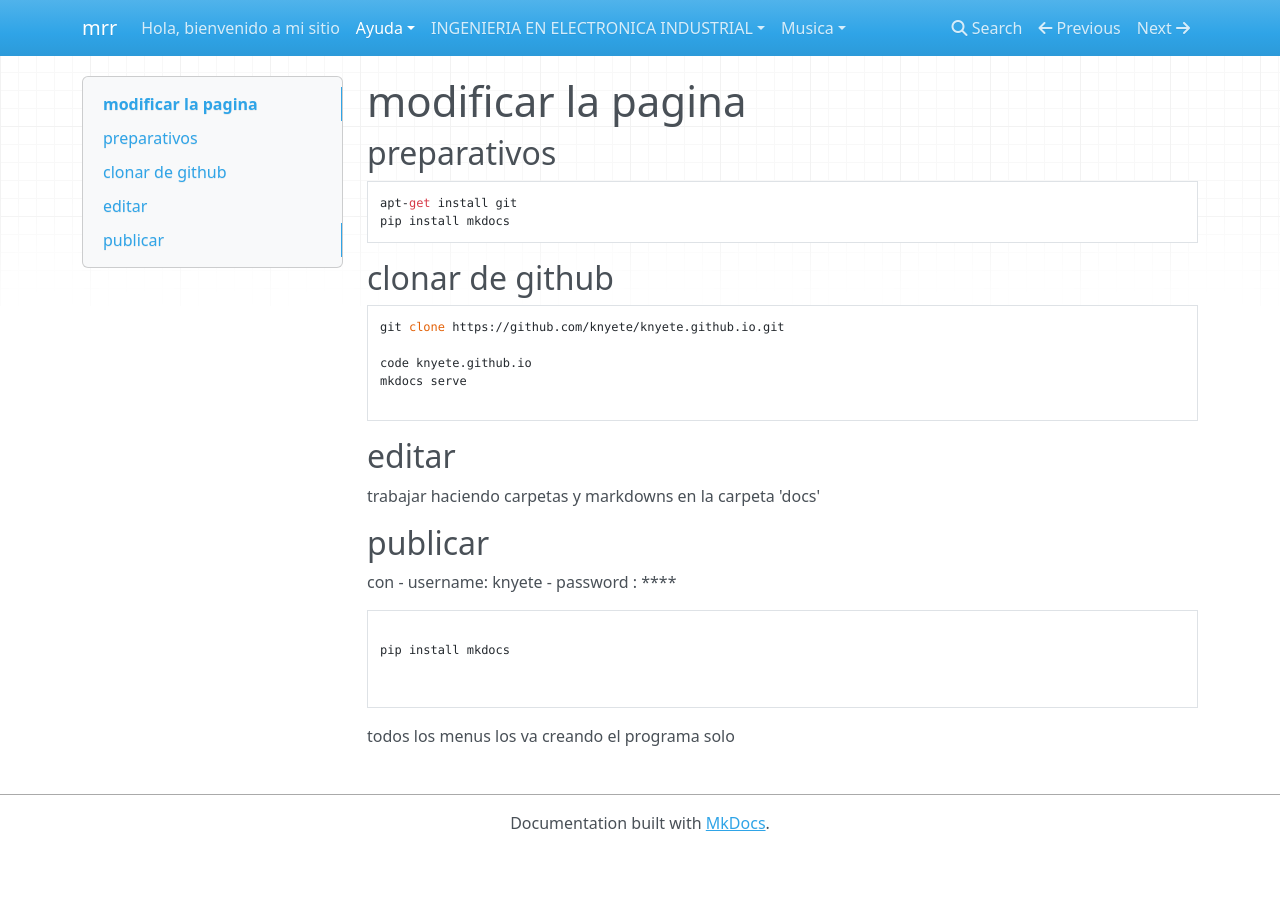
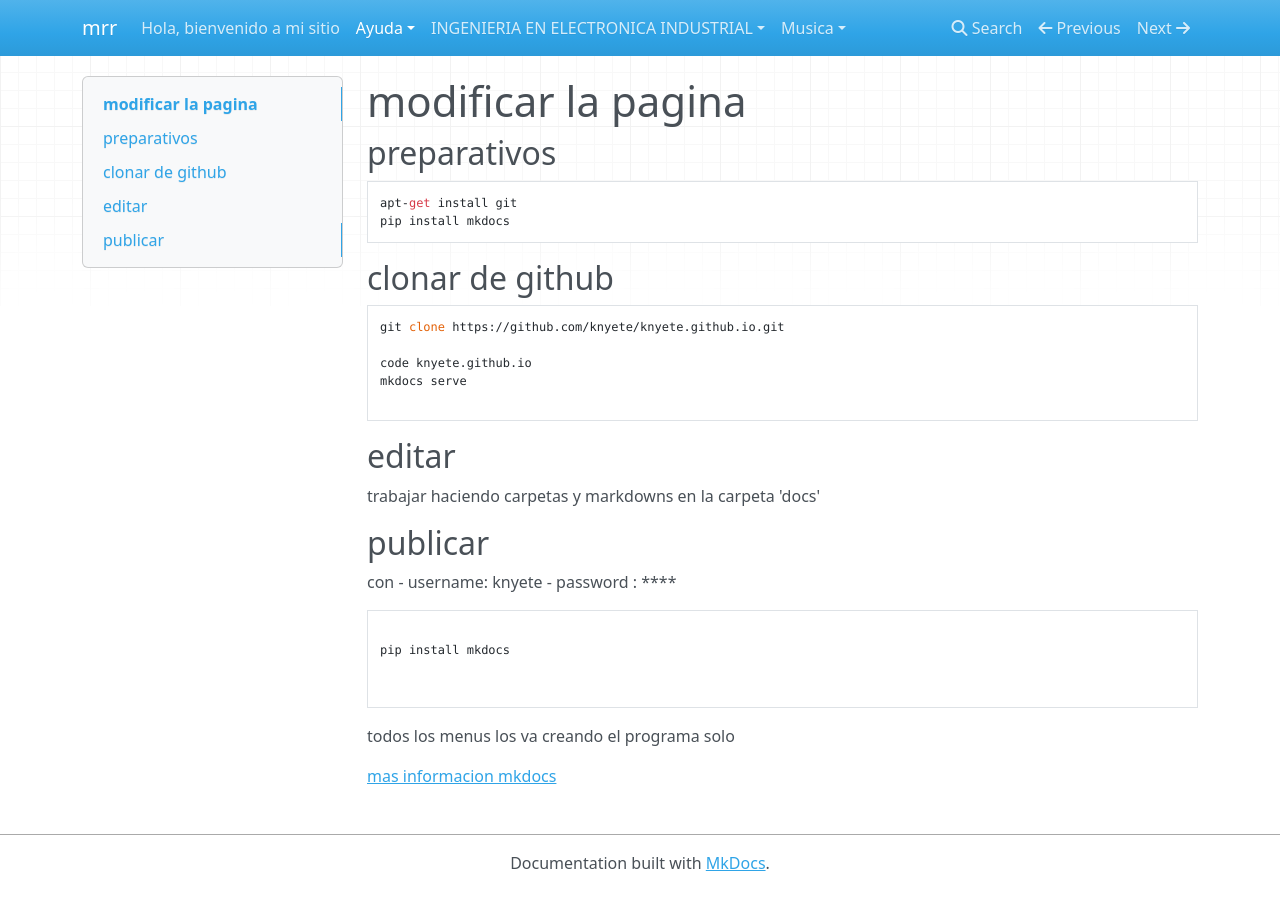
Before and after one commit to knyete/knyete.github.io, an MkDocs documentation site: the page built from docs/Ayuda/index.md, in a window 1280 px wide. Built offline with MkDocs 1.6.1, drawn with Linux system fonts in a browser that asks for light colours; nearby versions of some CDN libraries.

Commit message:
prg lun 22 feb 2021 23:53:23 CET

````diff
--- a/docs/Ayuda/index.md
+++ b/docs/Ayuda/index.md
@@ -32,3 +32,5 @@ pip install mkdocs
 
 ```
 todos los menus los va creando el programa solo
+
+[mas informacion mkdocs](https://www.mkdocs.org/)
````
